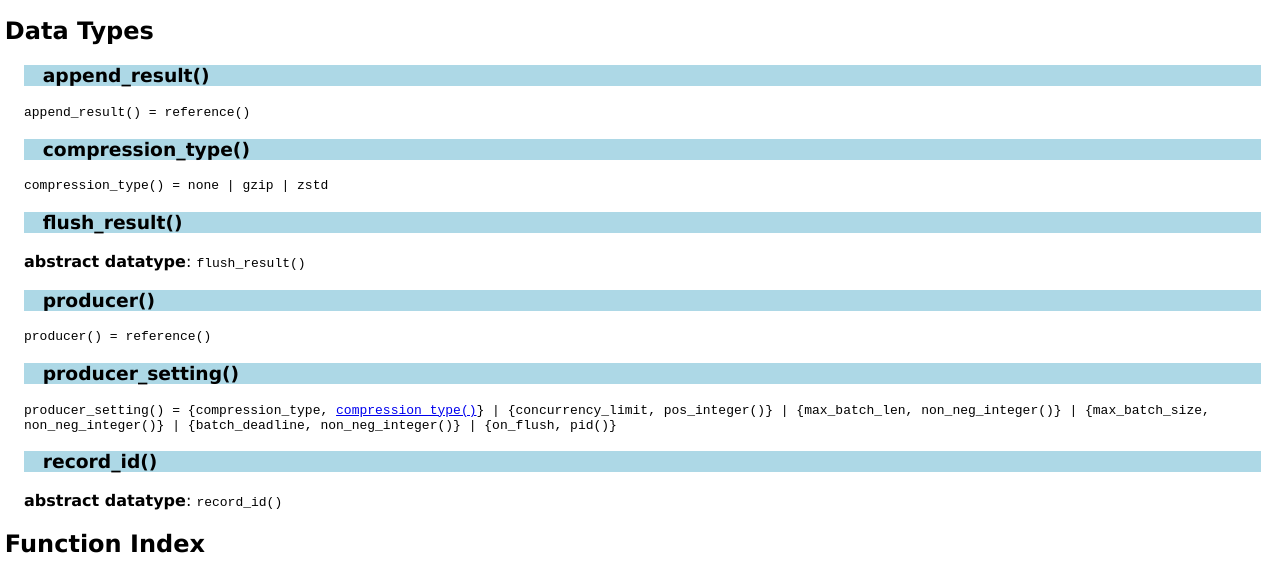
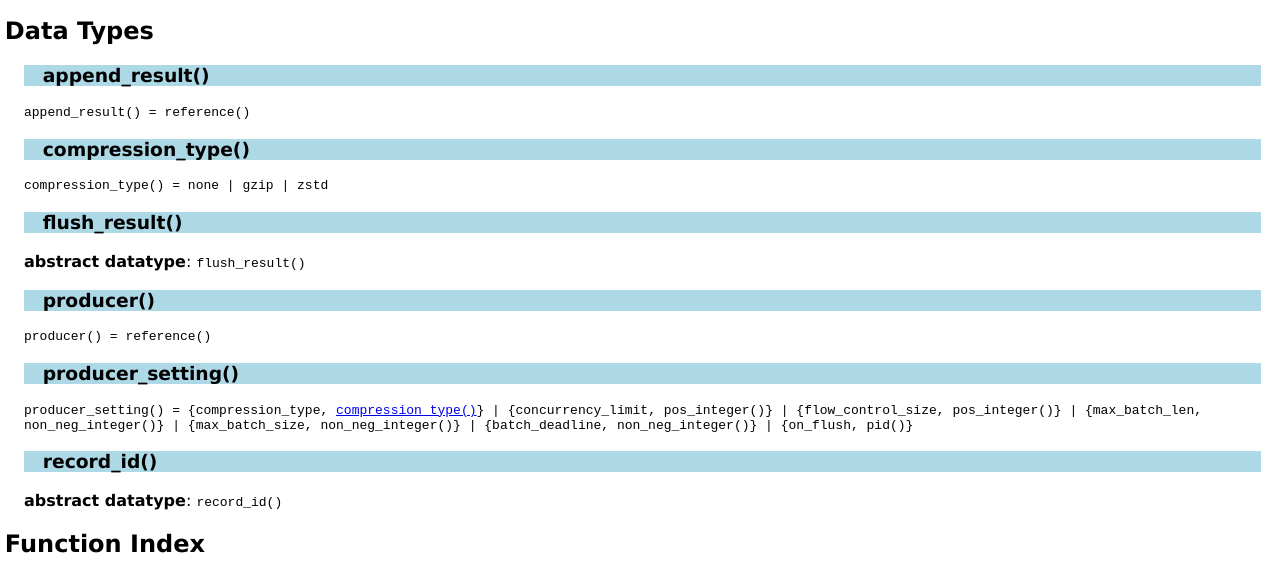
Before and after one commit to hstreamdb/hstreamdb_erl-rs, a plain HTML site: page hstreamdb.html in a window 1280 px wide. Shown: the part 224-799 px from the top of the page. Drawn offline with Linux system fonts and the light colour scheme.

Commit message:
Deploying to gh-pages from @ hstreamdb/hstreamdb_erl-rs@a8ee3cc6766da2f94068a4f1a9854125bf8cf138 🚀

```diff
--- a/hstreamdb.html
+++ b/hstreamdb.html
@@ -32,7 +32,7 @@
 
 
 <h3 class="typedecl"><a name="type-producer_setting">producer_setting()</a></h3>
-<p><tt>producer_setting() = {compression_type, <a href="#type-compression_type">compression_type()</a>} | {concurrency_limit, pos_integer()} | {max_batch_len, non_neg_integer()} | {max_batch_size, non_neg_integer()} | {batch_deadline, non_neg_integer()} | {on_flush, pid()}</tt></p>
+<p><tt>producer_setting() = {compression_type, <a href="#type-compression_type">compression_type()</a>} | {concurrency_limit, pos_integer()} | {flow_control_size, pos_integer()} | {max_batch_len, non_neg_integer()} | {max_batch_size, non_neg_integer()} | {batch_deadline, non_neg_integer()} | {on_flush, pid()}</tt></p>
 
 
 <h3 class="typedecl"><a name="type-record_id">record_id()</a></h3>
```
